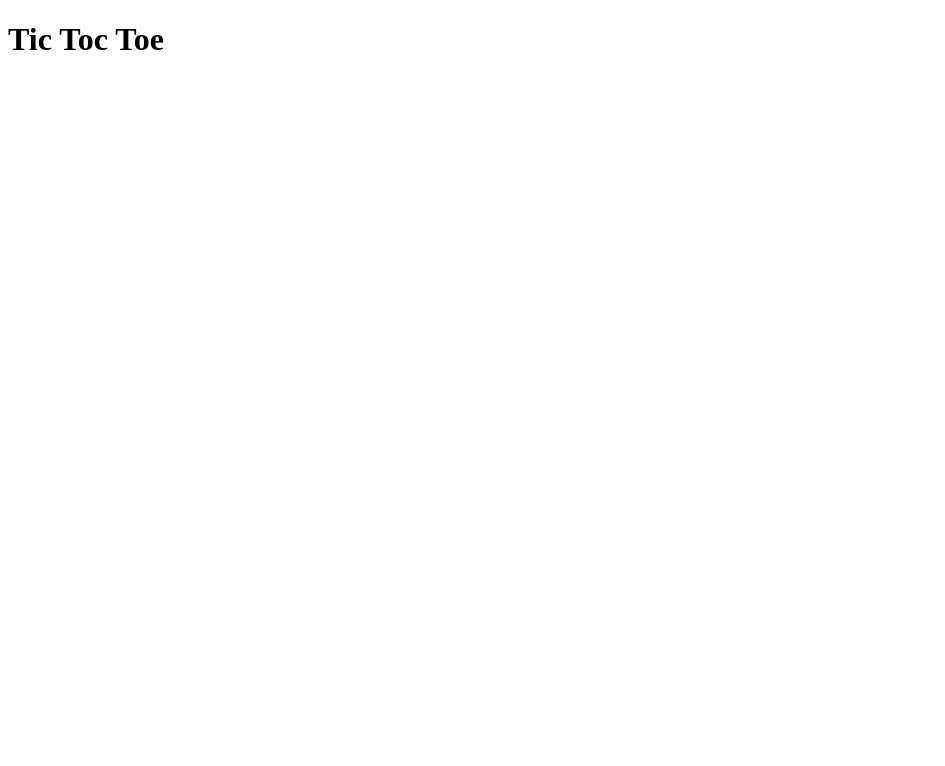
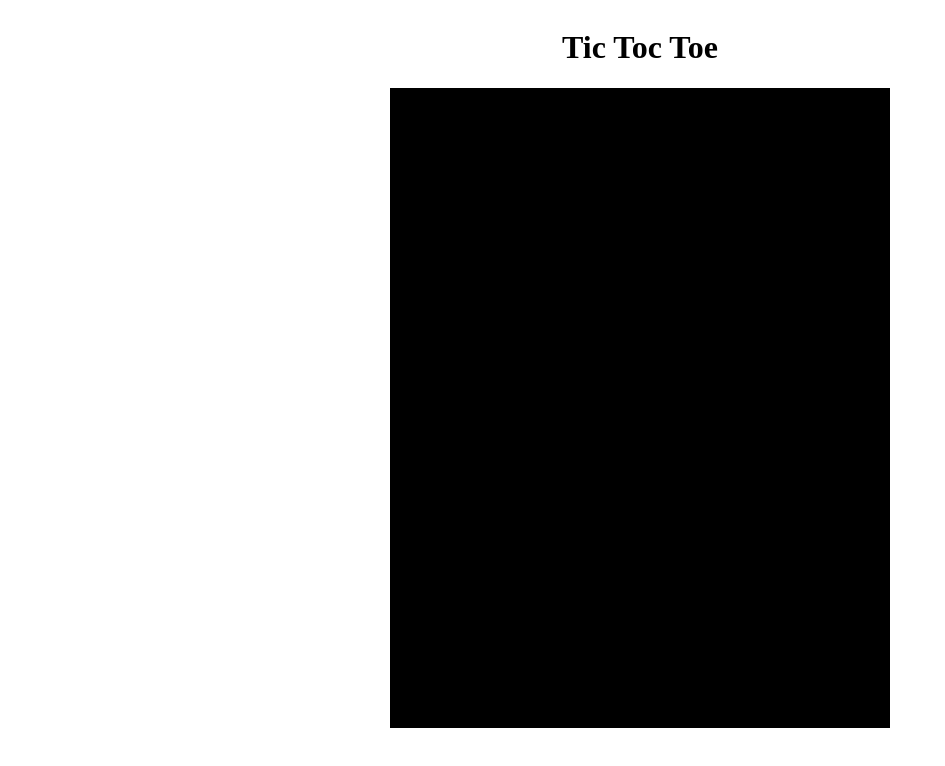
Before and after one commit to IMRANDIL/Tic_Toc_Toe_React_JS, a React (Vite) app: page / in a window 1280 px wide. Shown: the top 766 px of the page, without its empty margins (0-945 px from the left). Built offline with nearby package versions, Linux system fonts and the light colour scheme.

Commit message:
added components and styling

```diff
--- a/src/App.tsx
+++ b/src/App.tsx
@@ -1,12 +1,18 @@
+import { useState } from 'react'
 import './App.css'
+import Board from './components/Board'
+import Square from './components/Square'
 
 function App() {
-
+  const [value, setValue] = useState('')
 
   return (
     <>
-      <div>
+      <div className='container'>
         <h1>Tic Toc Toe</h1>
+        <Board>
+          <Square value={value}/>
+        </Board>
        </div>
     </>
   )
--- /dev/null
+++ b/src/components/Board.tsx
@@ -0,0 +1,9 @@
+import { ReactNode } from 'react';
+
+const Board = ({ children }: { children: ReactNode }) => {
+  return (
+    <div className='board'>{children}</div>
+  );
+};
+
+export default Board;
--- /dev/null
+++ b/src/components/Square.tsx
@@ -0,0 +1,5 @@
+const Square = ({ value }: { value: string }) => {
+  return <div className="square">{value}</div>;
+};
+
+export default Square;
--- a/src/index.css
+++ b/src/index.css
@@ -0,0 +1,27 @@
+
+.container{
+    width: 100%;
+    height: 90vh;
+    margin-top: 0px;
+    display: flex;
+    justify-content: center;
+    flex-direction: column;
+    align-items: center;
+}
+
+
+
+.board{
+    width: 500px;
+    height: 100%;
+    display: flex;
+    justify-content: center;
+    background-color: black;
+    color: #000;
+}
+
+
+.square {
+    background-color: red;
+    color: #000;
+}
```
